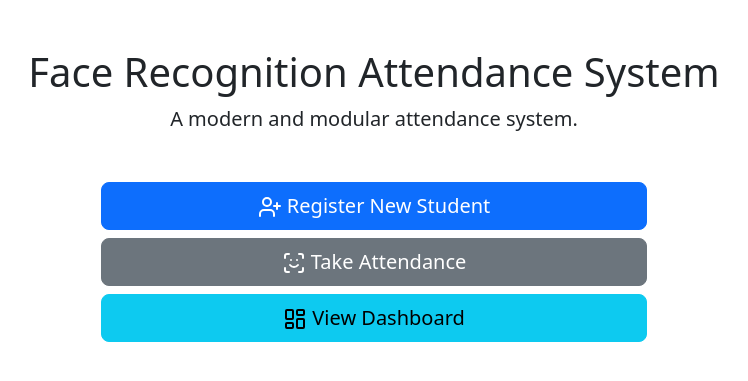
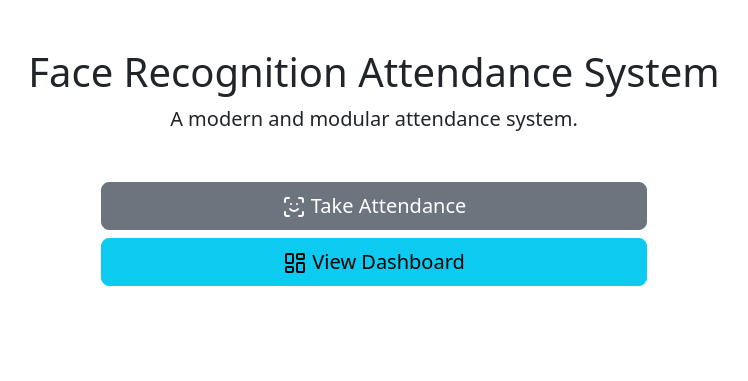
Before and after one commit to vignesh-pandian-p/face-attendance-system, a Flask app: page / in a window 1280 px wide. Shown: the part 58-439 px from the top of the page, without its empty margins (266-1014 px from the left). Run offline with Flask 3, Linux system fonts and the light colour scheme.

Commit message:
feat: Implement class-based student management
This commit introduces a new feature for managing students in classes and fixes the student deletion functionality.

A new `Class` model has been added to represent a class, defined by a department, section, and year. The `User` model has been updated to be associated with a `Class`, replacing the previous individual fields for department, section, and year.

The following changes have been made:

- **Models**:
  - Added `Class` model in `app/models/class_model.py`. (The filename was changed from `class.py` to avoid a conflict with the Python reserved keyword).
  - Updated `User` model in `app/models/user.py` to link to `Class`.
  - Added `cascade="all, delete-orphan"` to `AttendanceLog` model to ensure logs are deleted with students.

- **Routes**:
  - Added routes for class management:
    - `/classes`: List all classes.
    - `/classes/add`: Create a new class.
    - `/classes/<id>`: View students in a class.
    - `/classes/<id>/delete`: Delete an empty class.
  - Updated student management routes:
    - `/register` is now `/classes/<id>/register`.
    - `/students` redirects to `/classes`.
    - `/edit_student` now allows changing a student's class.
  - Re-implemented `delete_student` route to work with classes and use POST.

- **Templates**:
  - Created `classes.html`, `add_class.html`, `class_detail.html`.
  - Updated `base.html`, `register.html`, `edit_student.html`.
  - Removed a broken link from `index.html` that was pointing to the old register page.

A database migration is required to apply these changes. The user has been instructed on how to generate and apply the migration.

```diff
--- a/app/models/__init__.py
+++ b/app/models/__init__.py
@@ -1,4 +1,4 @@
 from .user import User
 from .attendance import AttendanceLog
 from .face import Face
-from .class import Class
+from .class_model import Class
--- a/app/templates/index.html
+++ b/app/templates/index.html
@@ -7,7 +7,6 @@
     <h1 class="mt-5">Face Recognition Attendance System</h1>
     <p class="lead">A modern and modular attendance system.</p>
     <div class="d-grid gap-2 col-6 mx-auto mt-5">
-        <a href="{{ url_for('main.register') }}" class="btn btn-primary btn-lg"><i data-lucide="user-plus"></i> Register New Student</a>
         <a href="{{ url_for('main.attendance') }}" class="btn btn-secondary btn-lg"><i data-lucide="scan-face"></i> Take Attendance</a>
         <a href="{{ url_for('main.dashboard') }}" class="btn btn-info btn-lg"><i data-lucide="layout-dashboard"></i> View Dashboard</a>
     </div>
```
Also changed, not shown: app/models/class_model.py (renamed from app/models/class.py).
